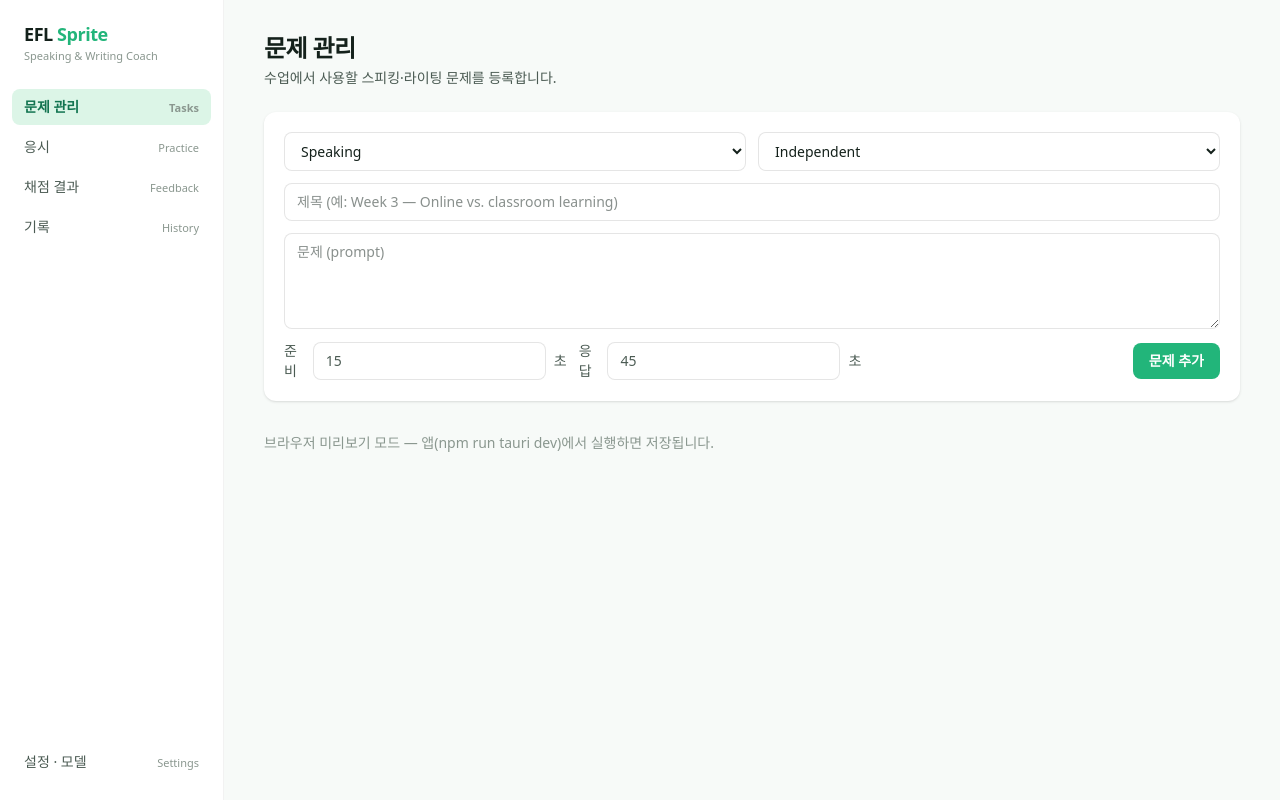
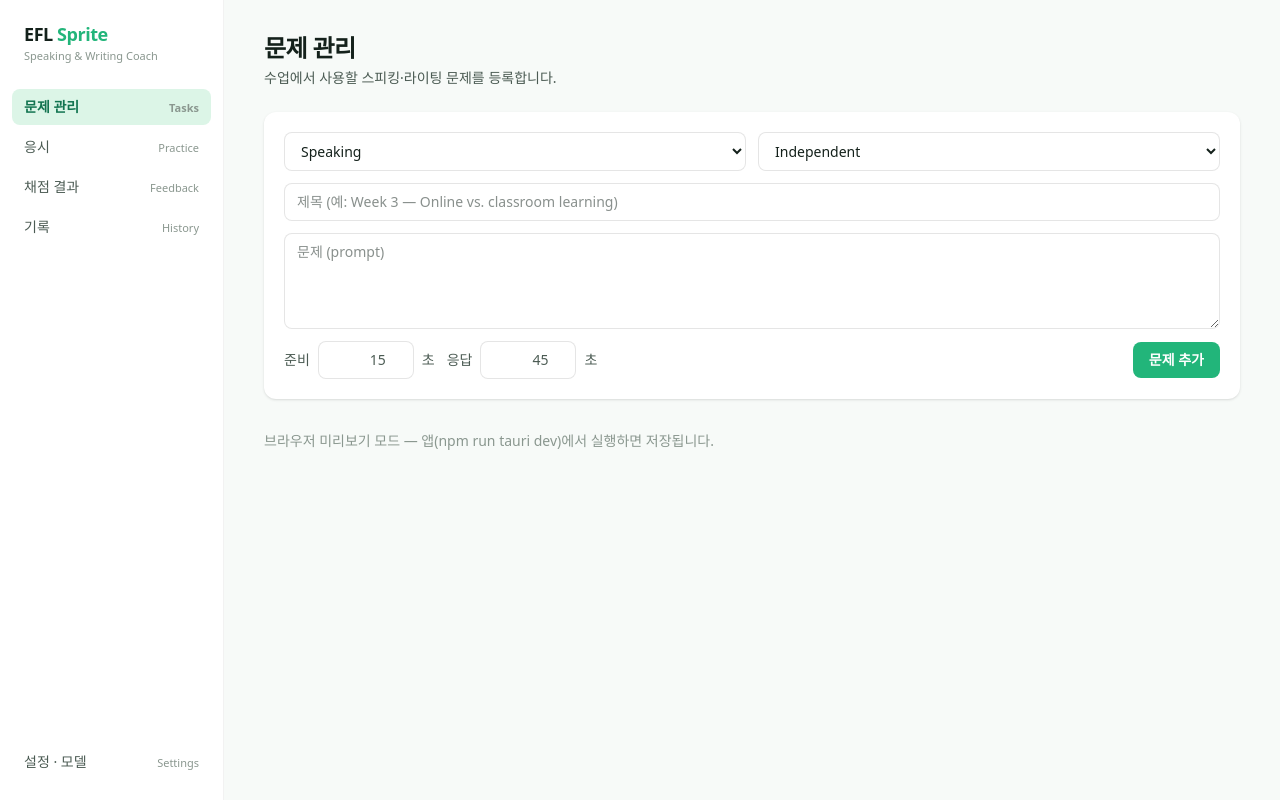
Before and after one commit to sonnykwack/efl-sprite, a React (Vite) app: page / in a window 1280 px wide. Built offline with nearby package versions, Linux system fonts and the light colour scheme.

Commit message:
Tasks: fix label wrapping

```diff
--- a/src/pages/TasksPage.tsx
+++ b/src/pages/TasksPage.tsx
@@ -49,7 +49,9 @@ export default function TasksPage() {
     refresh();
   };
 
-  const field = "w-full rounded-lg border border-black/10 bg-white px-3 py-2 text-sm outline-none focus:border-sprite-500";
+  const base = "rounded-lg border border-black/10 bg-white px-3 py-2 text-sm outline-none focus:border-sprite-500";
+  const field = `w-full ${base}`;
+  const num = `${base} w-24 text-right`;
 
   return (
     <>
@@ -104,24 +106,24 @@ export default function TasksPage() {
         )}
         <div className="flex items-center gap-3 text-sm text-ink-600">
           {draft.section === "speaking" && (
-            <label className="flex items-center gap-2">
+            <label className="flex shrink-0 items-center gap-2 whitespace-nowrap">
               준비
               <input
                 type="number"
                 min={0}
-                className={`${field} w-20`}
+                className={num}
                 value={draft.prepSeconds}
                 onChange={(e) => setDraft({ ...draft, prepSeconds: Number(e.target.value) })}
               />
               초
             </label>
           )}
-          <label className="flex items-center gap-2">
+          <label className="flex shrink-0 items-center gap-2 whitespace-nowrap">
             응답
             <input
               type="number"
               min={10}
-              className={`${field} w-24`}
+              className={num}
               value={draft.responseSeconds}
               onChange={(e) => setDraft({ ...draft, responseSeconds: Number(e.target.value) })}
             />
@@ -129,7 +131,7 @@ export default function TasksPage() {
           </label>
           <button
             onClick={save}
-            className="ml-auto rounded-lg bg-sprite-500 px-4 py-2 font-semibold text-white hover:bg-sprite-600"
+            className="ml-auto shrink-0 rounded-lg bg-sprite-500 px-4 py-2 font-semibold text-white hover:bg-sprite-600"
           >
             문제 추가
           </button>
```
